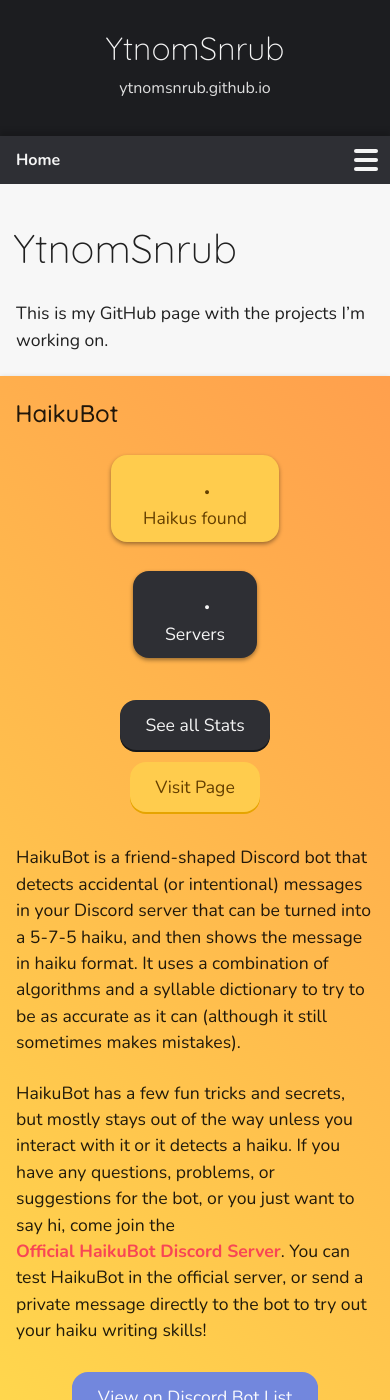
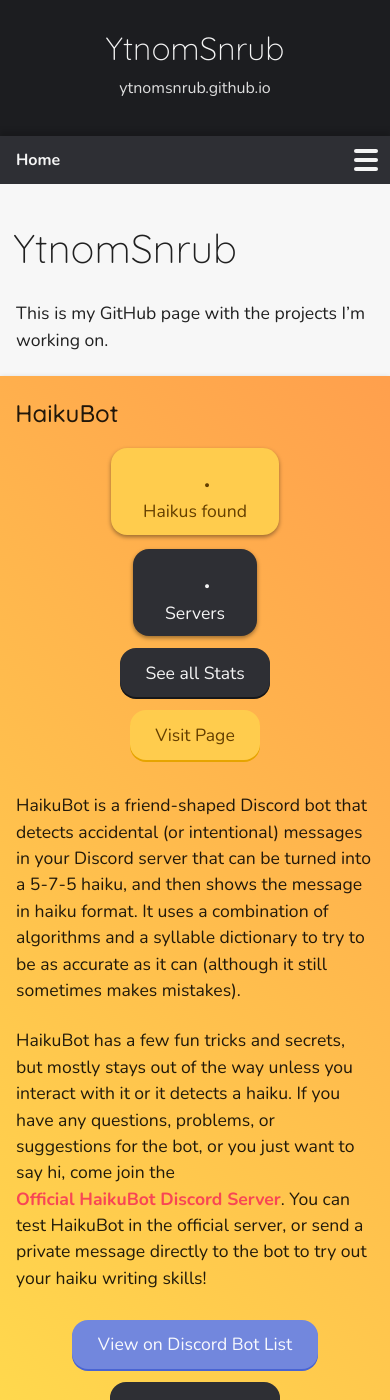
Before and after one commit to YtnomSnrub/ytnomsnrub.github.io, a Jekyll site: the page built from index.md, in a window 390 px wide and 1400 px high. Built offline with Jekyll 4.4.1, drawn with Linux system fonts in a browser that asks for light colours; nearby versions of some CDN libraries; our own code applies the rules of GitHub Pages for plain Markdown files.

Commit message:
More compact stats on small screens

```diff
--- a/_includes/stats/haikubot-stats.html
+++ b/_includes/stats/haikubot-stats.html
@@ -1,4 +1,4 @@
-<div class="button-row">
+<div class="button-row stat-row">
     <div class="stat-count haiku-count">
         <p class="stat-counter stat-large haiku-counter loading" data-api="haikucount" data-loop-time="10000">.</p>
         <p>Haikus found</p>
@@ -10,7 +10,7 @@
 </div>
 
 {% if include.extra_stats %}
-<div class="button-row">
+<div class="button-row stat-row">
     <div class="stat-count unique-user-count">
         <p class="stat-counter stat-large unique-user-counter loading" data-api="uniqueusercount" data-loop-time="20000">.</p>
         <p>Unique users</p>
--- a/_scss/page/stats.scss
+++ b/_scss/page/stats.scss
@@ -128,6 +128,12 @@
     }
 }
 
+.stat-row {
+    @media (max-width: $small-breakpoint) {
+        padding: 0;
+    }
+}
+
 .stat-count {
     position: relative;
 
@@ -145,7 +151,7 @@
     @media (max-width: $small-breakpoint) {
         display: block;
 
-        margin: 0.8em 0;
+        margin: 0.4em 0;
     }
 
     // Sizes
```
